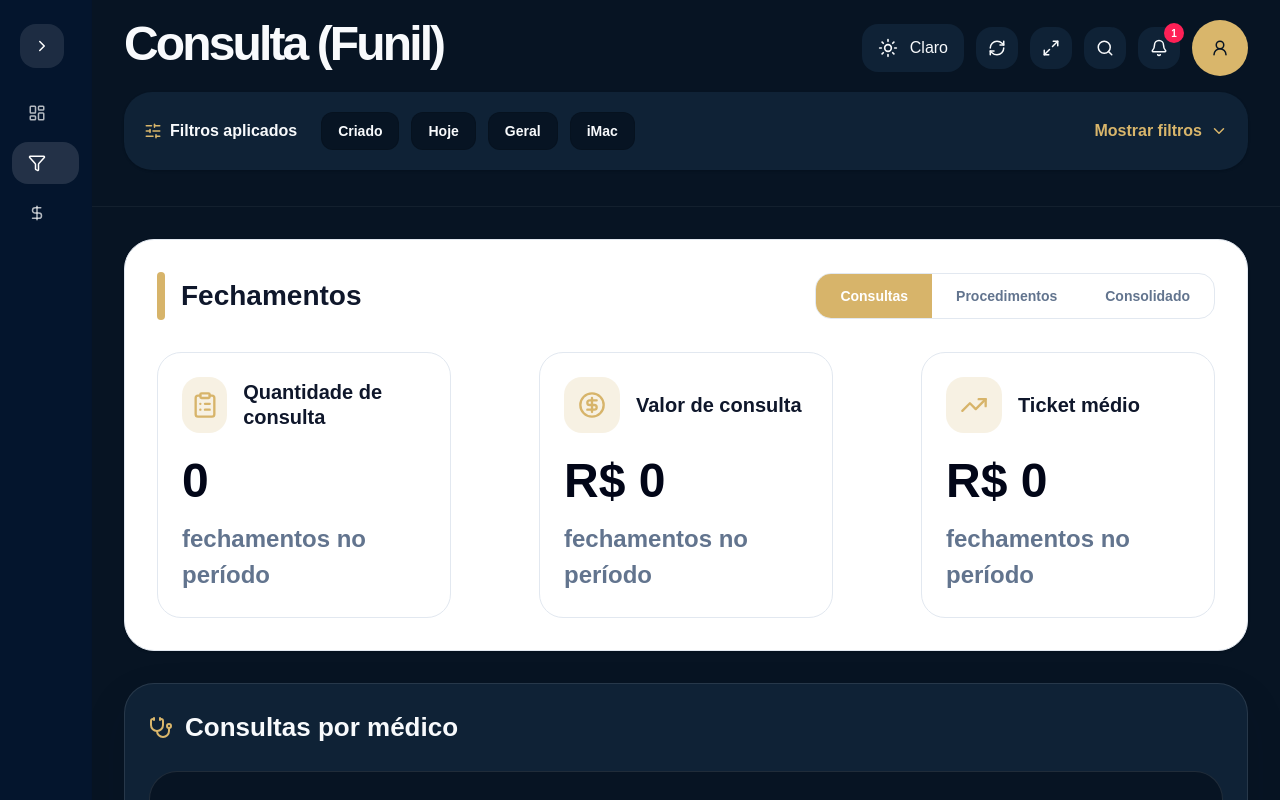
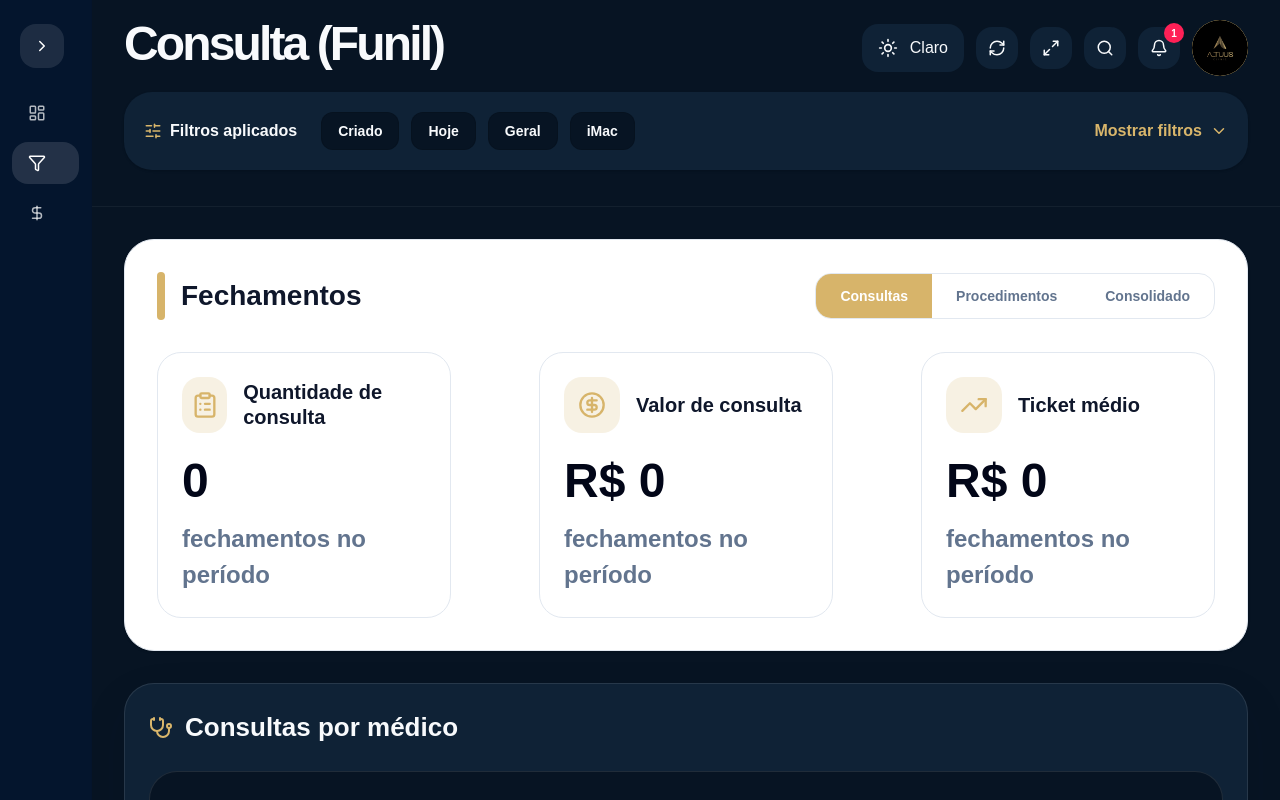
Before and after one commit to thayanasalesintitutorr-bot/criare-dashboard, a Next.js app: page /funil in a window 1280 px wide. Shown: the top 800 px of the page. Built offline with nearby package versions, Linux system fonts and the light colour scheme; no server answers; the database is empty.

Commit message:
Adiciona logo no perfil

```diff
--- a/src/components/layout/topbar.tsx
+++ b/src/components/layout/topbar.tsx
@@ -207,11 +207,15 @@ function parseLocalDate(dateString?: string) {
 
             <div ref={profileRef} className="relative">
               <button
-                onClick={() => setShowProfile((v) => !v)}
-                className="flex h-14 w-14 items-center justify-center rounded-full bg-[var(--accent)] text-[var(--background)]"
-              >
-                <User2 size={18} />
-              </button>
+  onClick={() => setShowProfile((v) => !v)}
+  className="flex h-14 w-14 items-center justify-center overflow-hidden rounded-full bg-[var(--accent)] text-[var(--background)]"
+>
+  <img
+    src="/altuus-logo.png"
+    alt="Altuus Clinic"
+    className="h-full w-full rounded-full object-cover"
+  />
+</button>
 
               {showProfile && (
                 <div className="absolute right-0 top-full mt-3 w-[360px] rounded-[28px] border border-white/10 bg-[var(--card)] p-5 shadow-2xl">
@@ -223,9 +227,13 @@ function parseLocalDate(dateString?: string) {
                   </div>
 
                   <div className="mb-5 flex items-center gap-4">
-                    <div className="flex h-16 w-16 items-center justify-center rounded-full bg-[var(--accent)] text-xl font-bold text-[var(--background)]">
-                      US
-                    </div>
+                   <div className="flex h-16 w-16 items-center justify-center overflow-hidden rounded-full bg-[var(--accent)]">
+  <img
+    src="/altuus-logo.png"
+    alt="Altuus Clinic"
+    className="h-full w-full object-cover"
+  />
+</div>
 
                     <div>
                       <div className="text-xl font-semibold">Usuário</div>
```
